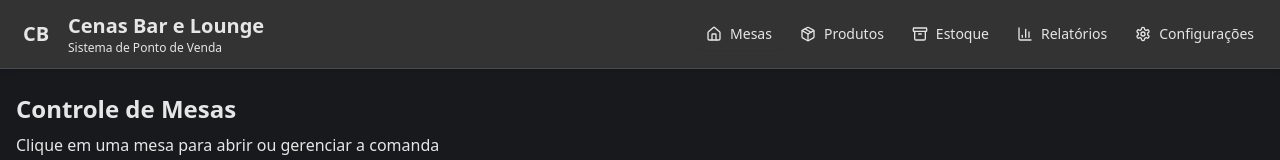
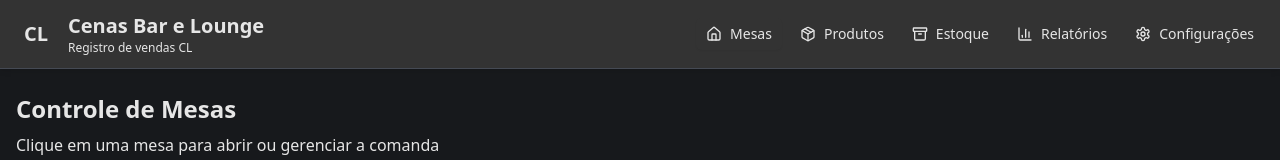
Before and after one commit to diegofsiilva/Cenas_Teste, a React (Vite) app: page / in a window 1280 px wide. Shown: the top 160 px of the page. Built offline with nearby package versions, Linux system fonts and the light colour scheme.

Commit message:
Update Navbar.jsx

```diff
--- a/src/components/Navbar.jsx
+++ b/src/components/Navbar.jsx
@@ -16,11 +16,11 @@ export default function Navbar({ currentView, setCurrentView }) {
         <div className="flex items-center justify-between">
           <div className="flex items-center gap-3">
             <div className="w-10 h-10 bg-primary rounded-lg flex items-center justify-center font-bold text-xl">
-              CB
+              CL
             </div>
             <div>
               <h1 className="text-xl font-bold text-foreground">Cenas Bar e Lounge</h1>
-              <p className="text-xs text-muted-foreground">Sistema de Ponto de Venda</p>
+              <p className="text-xs text-muted-foreground">Registro de vendas CL</p>
             </div>
           </div>
 
```
